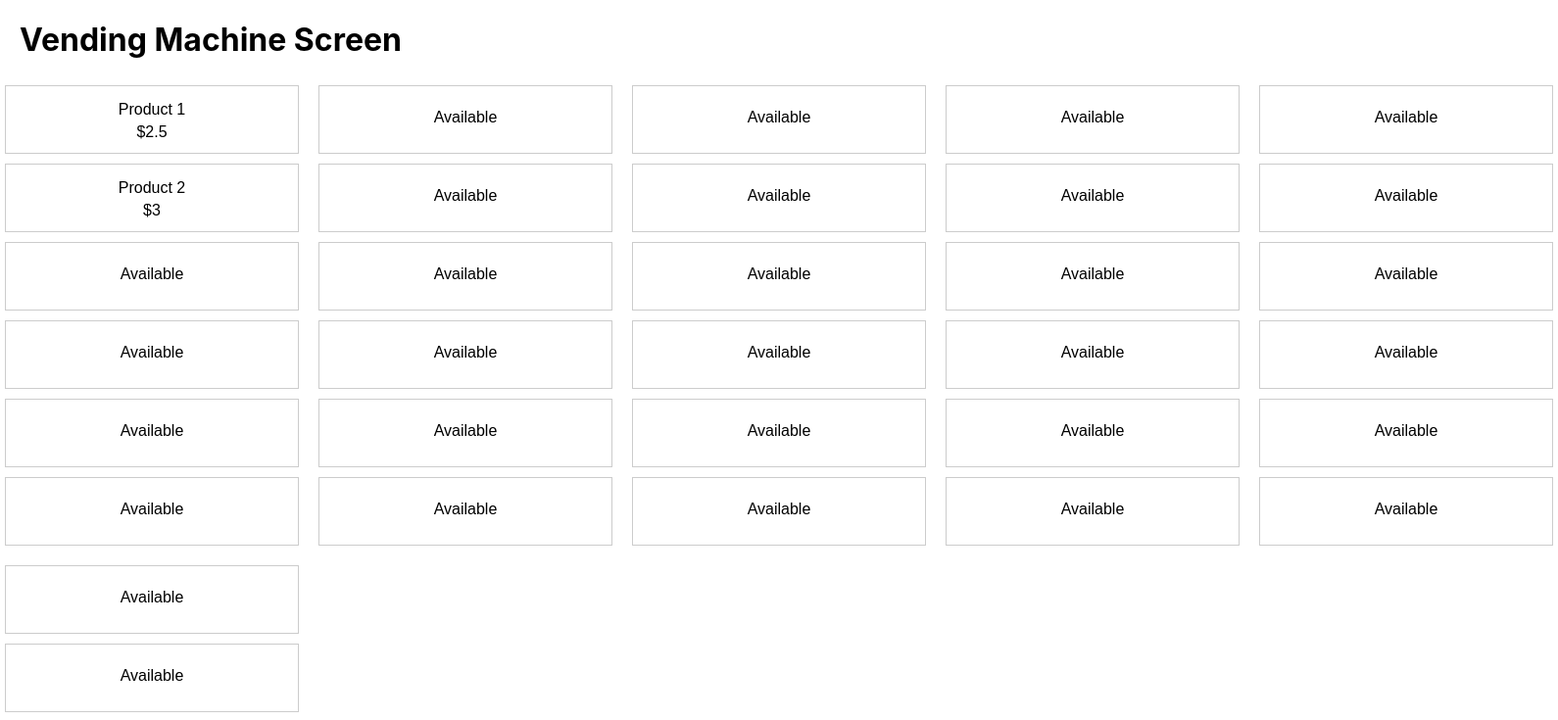
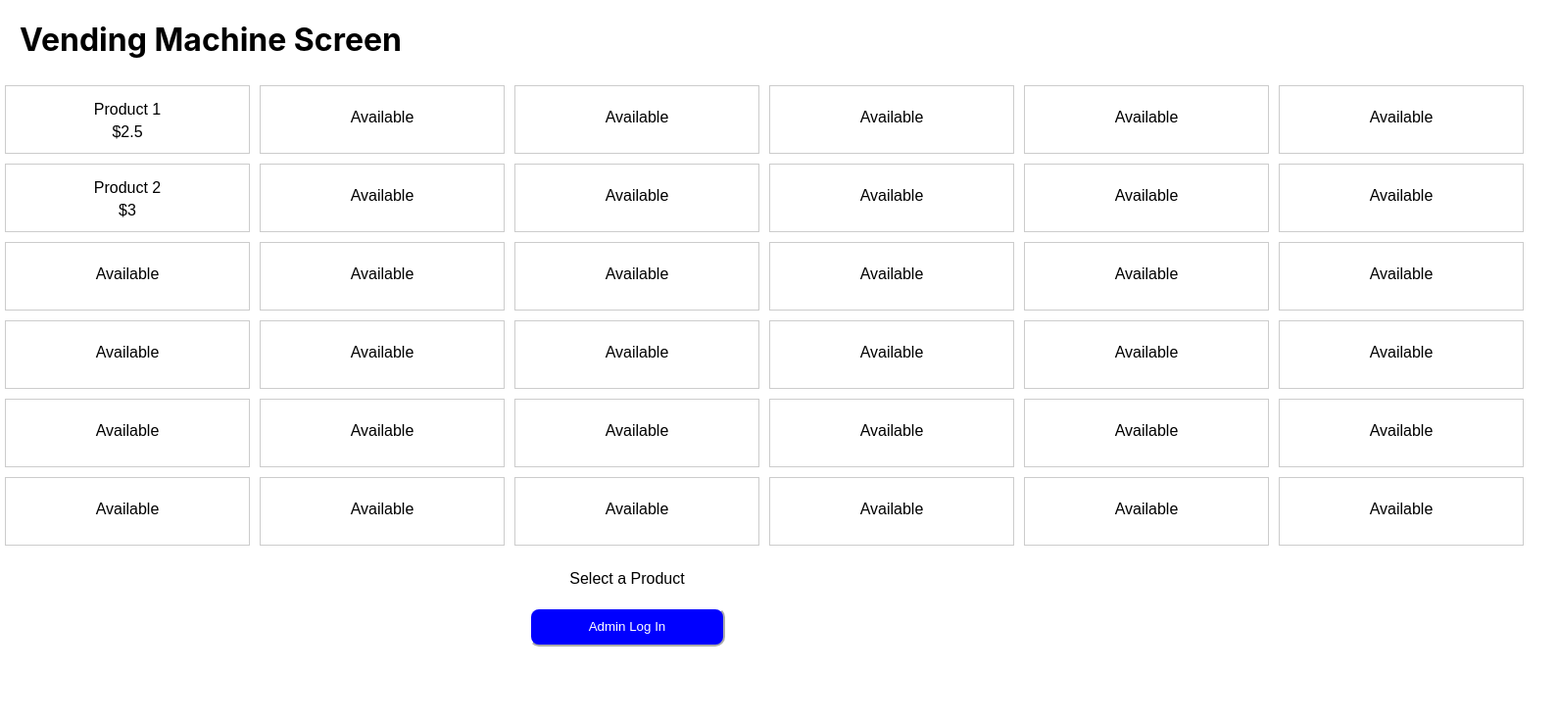
Before and after one commit to franciscocavallaro/vending-machine-front, a React (Create React App) app: page / in a window 1280 px wide. Shown: the top 735 px of the page at 98% size, 1590 px wide, since content can reach past the window. Built offline with nearby package versions, Linux system fonts and the light colour scheme.

Commit message:
vending machine 6x6. now fits correctly

```diff
--- a/src/components/productItem/styles.css
+++ b/src/components/productItem/styles.css
@@ -5,7 +5,7 @@
     text-align: center;
     cursor: pointer;
     display: inline-block;
-    width: 300px;
+    width: 250px;
     height: 70px;
     box-sizing: border-box;
 }
--- a/src/components/vendingMachine/styles.css
+++ b/src/components/vendingMachine/styles.css
@@ -5,8 +5,7 @@
 
 .product-grid {
     display: grid;
-    grid-template-columns: repeat(5, 1fr);
-    gap: 10px;
+    grid-template-columns: repeat(6, 1fr);
 }
 
 .product-item {
```
